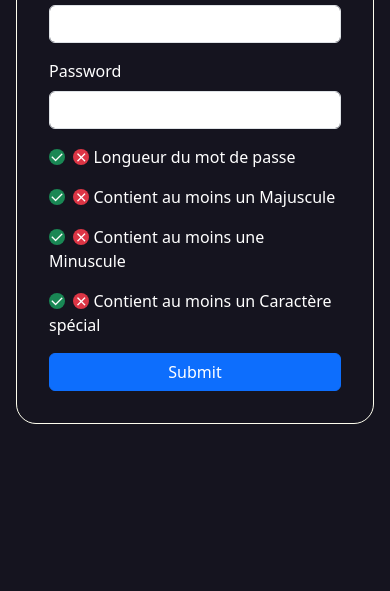
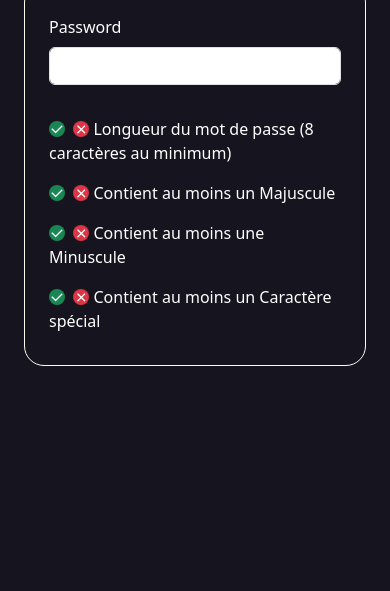
Before and after one commit to Joe-Itax/passwordValidator, a plain HTML site: page index.html in a window 390 px wide. Shown: the part 285-876 px from the top of the page. Drawn offline with nearby package versions, Linux system fonts and the light colour scheme.

Commit message:
feat : mise à jour du html

```diff
--- a/index.html
+++ b/index.html
@@ -19,12 +19,8 @@
 <body>
   <main>
     <h1>Password Validator</h1>
-    <form>
-      <div class="mb-3">
-        <label for="exampleInputEmail1" class="form-label">Email address</label>
-        <input type="email" class="form-control" id="exampleInputEmail1" aria-describedby="emailHelp">
-        <!-- <div id="emailHelp" class="form-text">We'll never share your email with anyone else.</div> -->
-      </div>
+    <form class="row g-3">
+
       <div class="mb-3">
         <label for="exampleInputPassword1" class="form-label">Password</label>
         <input type="password" class="form-control" id="exampleInputPassword1">
@@ -32,7 +28,7 @@
       <div class="boiteAVerifier">
         <div class="aVerifierLength">
           <p class="lengthPwd"><i class="ri-check-line valideIcon" id="valideIconLength"></i> &nbsp;<i
-              class="ri-close-line nonValideIcon" id="nonValideIconLength"></i> Longueur du mot de passe</p>
+              class="ri-close-line nonValideIcon" id="nonValideIconLength"></i> Longueur du mot de passe (8 caractères au minimum)</p>
         </div>
         <div class="aVerifierStringUpper">
           <p class="stringUpperPwd"><i class="ri-check-line valideIcon" id="valideIconUpper"></i> &nbsp;<i
@@ -48,14 +44,8 @@
             spécial</p>
         </div>
       </div>
-      <button type="submit" class="btn btn-primary">Submit</button>
     </form>
   </main>
-
-  <!-- JS of bootstrap -->
-  <script src="https://cdn.jsdelivr.net/npm/bootstrap@5.3.1/dist/js/bootstrap.bundle.min.js"
-    integrity="sha384-HwwvtgBNo3bZJJLYd8oVXjrBZt8cqVSpeBNS5n7C8IVInixGAoxmnlMuBnhbgrkm"
-    crossorigin="anonymous"></script>
   <!-- My JS -->
   <script src="script.js"></script>
 </body>
--- a/style.css
+++ b/style.css
@@ -22,13 +22,13 @@ main {
   justify-content: center;
   align-items: center;
   height: 100vh;
+  padding: 1rem;
   gap: 1rem;
 }
 
 form {
   border: 1px solid #fefeee;
   border-radius: 20px;
-
   padding: 2rem;
 }
 
@@ -54,3 +54,9 @@ form {
 .btn {
   width: 100% !important;
 }
+
+@media (max-width: 500px) {
+  form {
+    padding: 1rem;
+  }
+}
```
